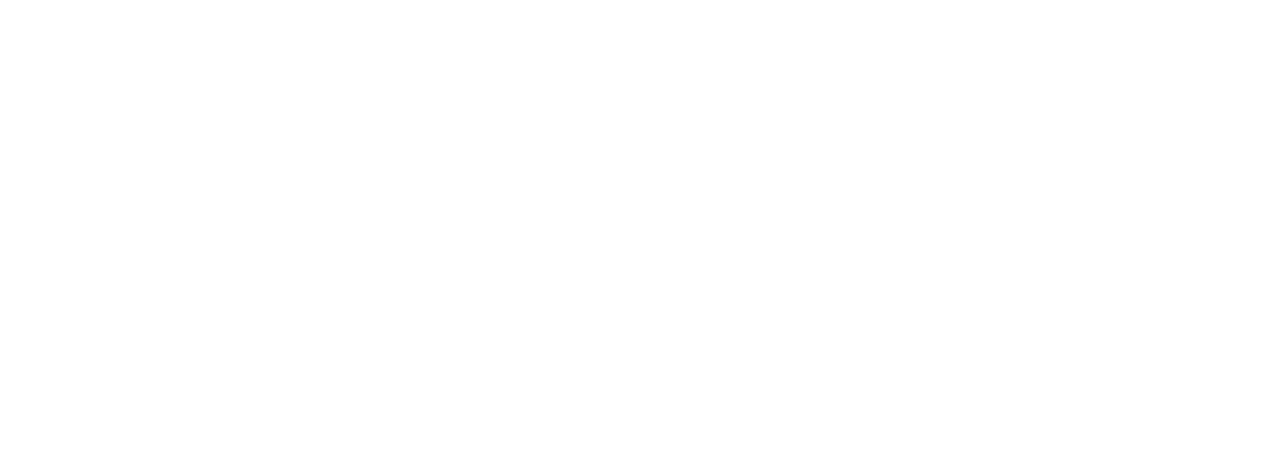
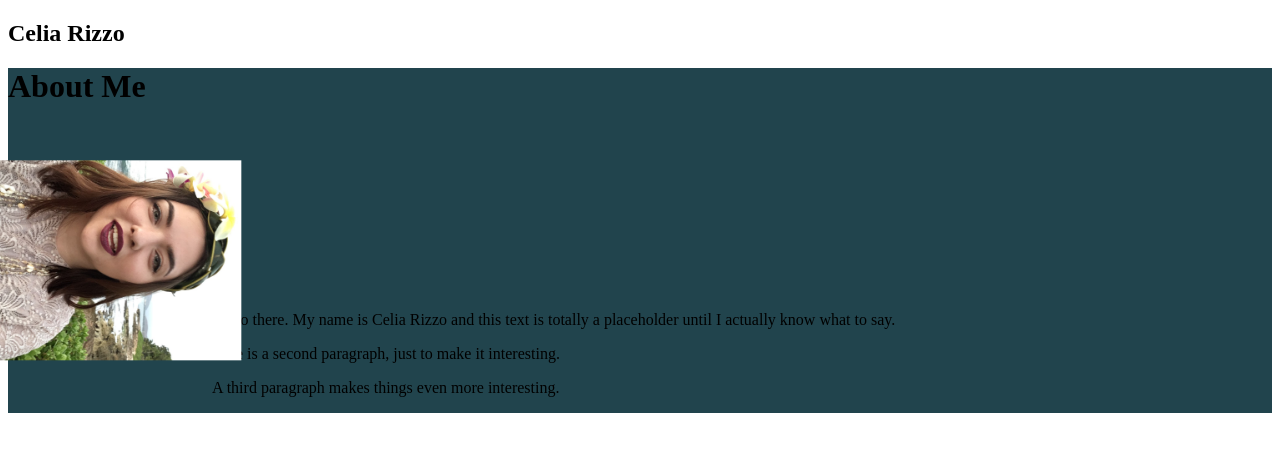
Before and after one commit to crizzo16/Basic-Portfolio, a plain HTML site: page index.html in a window 1280 px wide. Drawn offline with Linux system fonts and the light colour scheme.

Commit message:
Updating Files
Added more the the files. I don't think I'll work on them any more tonight.

```diff
--- a/assets/css/style.css
+++ b/assets/css/style.css
@@ -0,0 +1,13 @@
+#me {
+    transform: rotate(90deg);
+    width: 200px;
+    display: inline;
+}
+
+.about-me {
+    display: inline-block;
+}
+
+.main-body {
+    background: #21444d;
+}
--- a/index.html
+++ b/index.html
@@ -1 +1,24 @@
 <!DOCTYPE html>
+<html lang='en'>
+    <head>
+        <meta charset='UTF-8'>
+        <title>Portfolio of Celia Rizzo</title>
+        <link rel='stylesheet' href='assets/css/style.css'>
+    </head>
+    <body>
+        <!-- Navigator -->
+        <nav>
+            <h1>Celia Rizzo</h1>
+        </nav>
+
+        <div class='main-body'>
+            <h1>About Me</h1>
+            <img src='assets/images/me.jpg' id='me'/>
+            <div class='about-me'>
+                <p>Hullo there. My name is Celia Rizzo and this text is totally a placeholder until I actually know what to say.</p>
+                <p>Here is a second paragraph, just to make it interesting.</p>
+                <p>A third paragraph makes things even more interesting.</p>
+            </div>
+        </div>
+    </body>
+</html>
```
Also changed, not shown: contact.html (+26 -0 lines), portfolio.html (+6 -0 lines).
